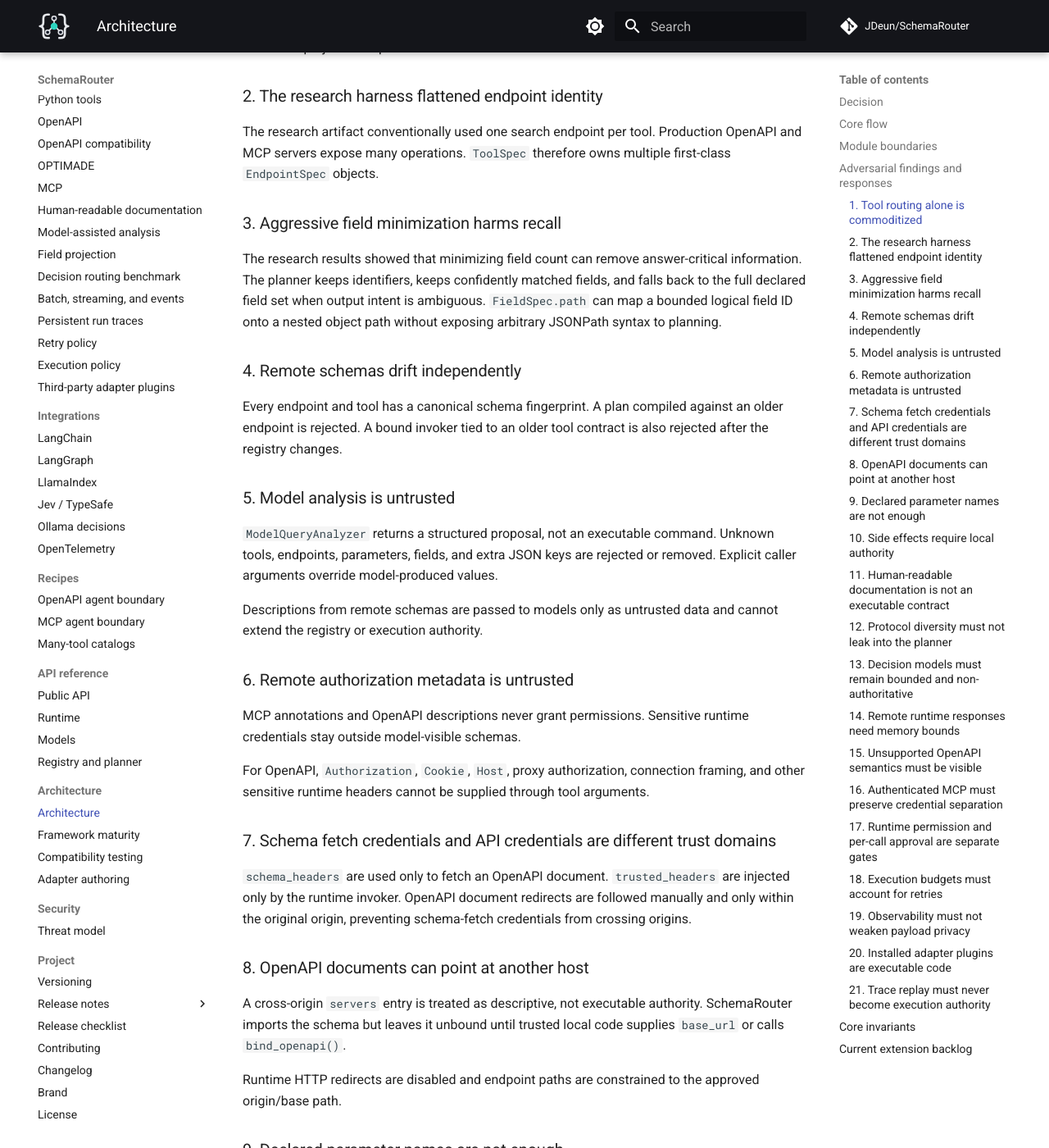
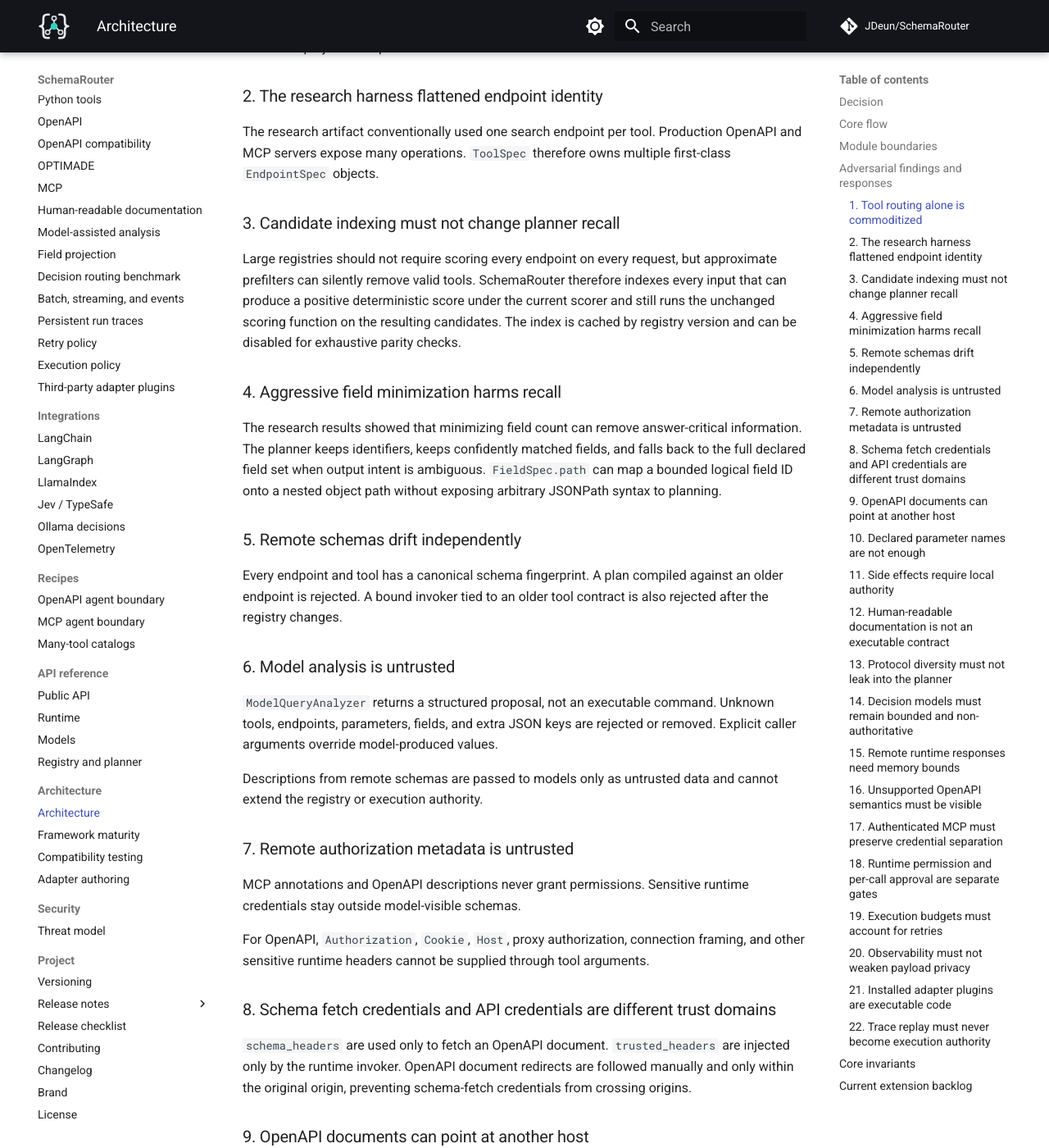
Before and after one commit to JDeun/SchemaRouter, an MkDocs documentation site: the page built from docs/architecture.md, in a window 1280 px wide and 1400 px high, scrolled down 1269 px. Shown: the whole window at 82% size. Built offline with MkDocs 1.6.1 and Material for MkDocs 9.7.7, drawn with Linux system fonts in a browser that asks for light colours; comment, search, counter and statistics services are not loaded; some of the changed text lies outside the part shown.

Commit message:
docs: add candidate-index architecture invariant

````diff
--- a/docs/architecture.md
+++ b/docs/architecture.md
@@ -30,7 +30,7 @@ request
 ```text
 schemarouter.models        typed tool / endpoint / plan contracts
 schemarouter.registry      versioned namespaced catalog + optional SQLite persistence
-schemarouter.planner       deterministic candidate scoring + recall-first projection
+schemarouter.planner       exact-recall candidate indexing + deterministic scoring + recall-first projection
 schemarouter.analyzers     optional model-assisted intent extraction
 schemarouter.validation    JSON Schema runtime validation
 schemarouter.policy        trusted local side-effect + approval authority
@@ -58,20 +58,28 @@ The research artifact conventionally used one search endpoint per tool. Producti
 servers expose many operations. `ToolSpec` therefore owns multiple first-class `EndpointSpec`
 objects.
 
-### 3. Aggressive field minimization harms recall
+### 3. Candidate indexing must not change planner recall
+
+Large registries should not require scoring every endpoint on every request, but approximate
+prefilters can silently remove valid tools. SchemaRouter therefore indexes every input that can
+produce a positive deterministic score under the current scorer and still runs the unchanged
+scoring function on the resulting candidates. The index is cached by registry version and can be
+disabled for exhaustive parity checks.
+
+### 4. Aggressive field minimization harms recall
 
 The research results showed that minimizing field count can remove answer-critical information.
 The planner keeps identifiers, keeps confidently matched fields, and falls back to the full
 declared field set when output intent is ambiguous. `FieldSpec.path` can map a bounded logical
 field ID onto a nested object path without exposing arbitrary JSONPath syntax to planning.
 
-### 4. Remote schemas drift independently
+### 5. Remote schemas drift independently
 
 Every endpoint and tool has a canonical schema fingerprint. A plan compiled against an older
 endpoint is rejected. A bound invoker tied to an older tool contract is also rejected after the
 registry changes.
 
-### 5. Model analysis is untrusted
+### 6. Model analysis is untrusted
 
 `ModelQueryAnalyzer` returns a structured proposal, not an executable command. Unknown tools,
 endpoints, parameters, fields, and extra JSON keys are rejected or removed. Explicit caller
@@ -158,49 +166,49 @@ requirements before the provider is consulted; the provider can then only preser
 call and cannot upgrade missing evidence. Jev additionally does not receive
 `DecisionOption.metadata`.
 
-### 14. Remote runtime responses need memory bounds
+### 15. Remote runtime responses need memory bounds
 
 Schema and documentation fetches were already bounded, and OPTIMADE runtime execution used a bounded
 reader. OpenAPI runtime execution now uses the same posture: responses are streamed and capped at
 16 MiB by default, checking both declared `Content-Length` and bytes actually received before
 JSON/text decoding.
 
-### 15. Unsupported OpenAPI semantics must be visible
+### 16. Unsupported OpenAPI semantics must be visible
 
 OpenAPI parsing success does not imply perfect semantic fidelity. Imported OpenAPI tools therefore
 carry a machine-readable compatibility report that marks partial or unsupported constructs such as
 external references, composition, cookie parameters, non-JSON bodies, callbacks, webhooks, and
 server variables.
 
-### 16. Authenticated MCP must preserve credential separation
+### 17. Authenticated MCP must preserve credential separation
 
 MCP authentication belongs to the trusted HTTP transport/client boundary. Credentials embedded in
 MCP URLs are rejected, protocol-controlled headers cannot be overridden, and custom OAuth/mTLS/
 gateway behavior is injected as a trusted client factory rather than represented in tool schemas.
 
-### 17. Runtime permission and per-call approval are separate gates
+### 18. Runtime permission and per-call approval are separate gates
 
 Local `ExecutionPolicy` grants category-level authority. Optional trusted approval callbacks gate
 individual calls after schema/policy validation and fail closed on missing, negative, or exceptional
 decisions.
 
-### 18. Execution budgets must account for retries
+### 19. Execution budgets must account for retries
 
 One logical call may produce multiple real invoker attempts. Budgets therefore count logical calls,
 total attempts, remote attempts, wall-clock execution, per-tool quotas, and application-defined cost
 units separately. Retries consume attempt/remote/cost budget before invocation.
 
-### 19. Observability must not weaken payload privacy
+### 20. Observability must not weaken payload privacy
 
 The OpenTelemetry integration consumes typed RunEvents but intentionally exports only structural
 attributes. Argument/result values, RunConfig metadata, tags, and exception messages are omitted.
 
-### 20. Installed adapter plugins are executable code
+### 21. Installed adapter plugins are executable code
 
 Plugin metadata can be discovered without import. Entry-point loading requires an explicit non-empty
 allowlist so installed packages are never auto-executed merely because they are discoverable.
 
-### 21. Trace replay must never become execution authority
+### 22. Trace replay must never become execution authority
 
 Persistent traces store validated `RunEvent` envelopes. Replay returns detached historical events
 only and never invokes the planner, executor, network, or tool bindings. Sequence gaps, identity
@@ -240,6 +248,7 @@ and therefore creates an application-managed sensitive-data store.
 24. Adapter plugins are never auto-imported from discovery alone.
 25. OpenTelemetry export omits payload values and exception messages by design.
 26. OpenAPI compatibility limitations are surfaced explicitly rather than silently guessed.
+27. Candidate indexing may reduce scorer work but must preserve exhaustive deterministic planner recall.
 
 ## Current extension backlog
 
````
Also changed, not shown: other parts of docs/architecture.md (+8 -8 lines).
